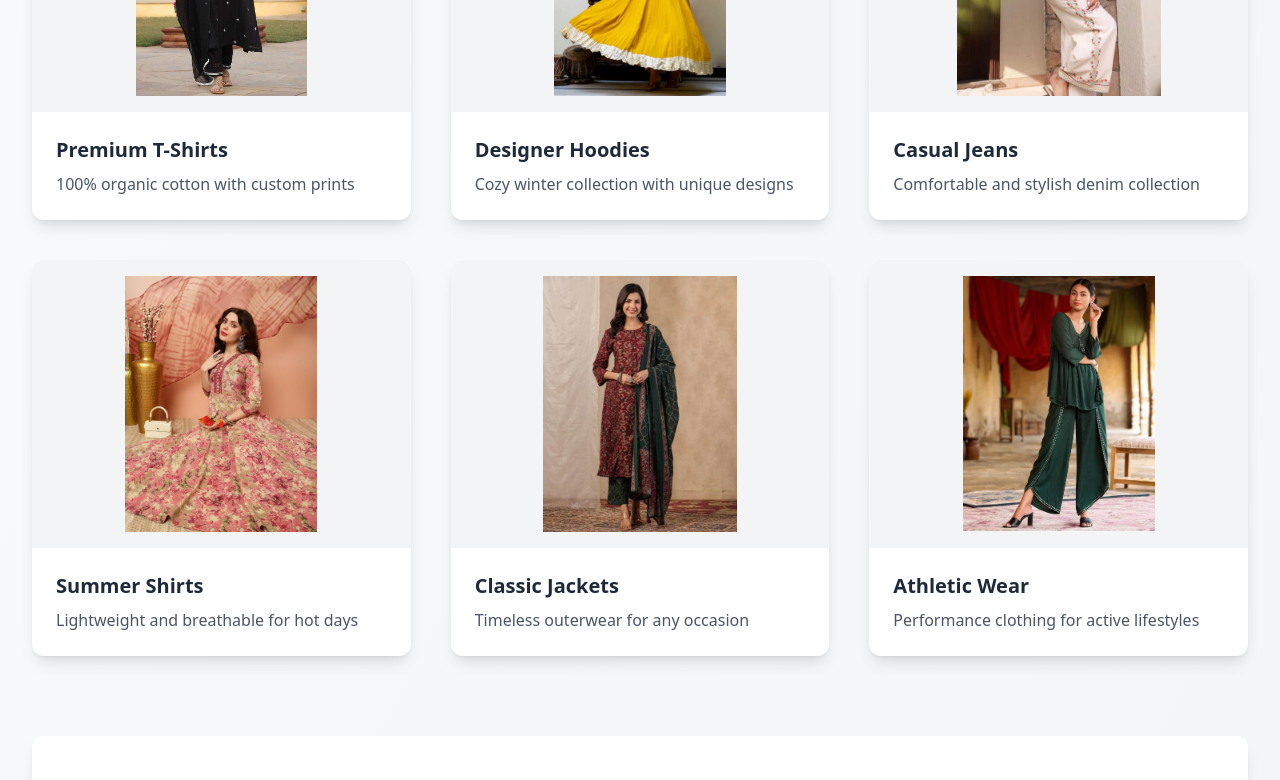
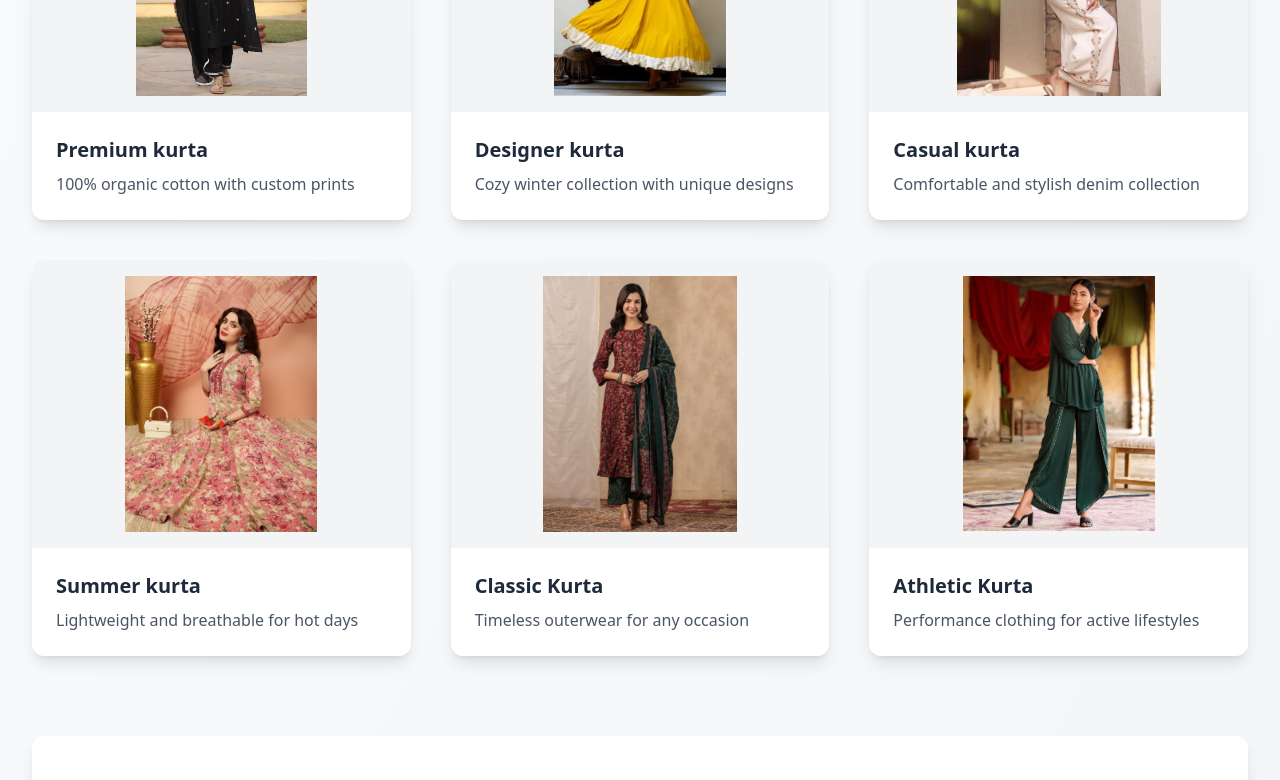
Before and after one commit to akashpurwar67/fashion, a React (Vite) app: page / in a window 1280 px wide. Shown: the part 678-1458 px from the top of the page. Built offline with nearby package versions, Linux system fonts and the light colour scheme.

Commit message:
Update App.jsx

```diff
--- a/src/App.jsx
+++ b/src/App.jsx
@@ -7,37 +7,37 @@ function App() {
 
   const products = [
     {
-      name: "Premium T-Shirts",
+      name: "Premium kurta",
       description: "100% organic cotton with custom prints",
       image: "WhatsApp Image 2025-06-18 at 5.18.10 PM.jpeg",
 
     },
     {
-      name: "Designer Hoodies",
+      name: "Designer kurta",
       description: "Cozy winter collection with unique designs",
       image: "WhatsApp Image 2025-06-18 at 5.18.35 PM.jpeg",
 
     },
     {
-      name: "Casual Jeans",
+      name: "Casual kurta",
       description: "Comfortable and stylish denim collection",
       image: "WhatsApp Image 2025-06-18 at 5.18.57 PM.jpeg",
 
     },
     {
-      name: "Summer Shirts",
+      name: "Summer kurta",
       description: "Lightweight and breathable for hot days",
       image: "WhatsApp Image 2025-06-18 at 5.19.31 PM.jpeg",
 
     },
     {
-      name: "Classic Jackets",
+      name: "Classic Kurta",
       description: "Timeless outerwear for any occasion",
       image: "WhatsApp Image 2025-06-18 at 5.20.46 PM.jpeg",
 
     },
     {
-      name: "Athletic Wear",
+      name: "Athletic Kurta",
       description: "Performance clothing for active lifestyles",
       image: "WhatsApp Image 2025-06-18 at 5.21.49 PM.jpeg",
 
```
